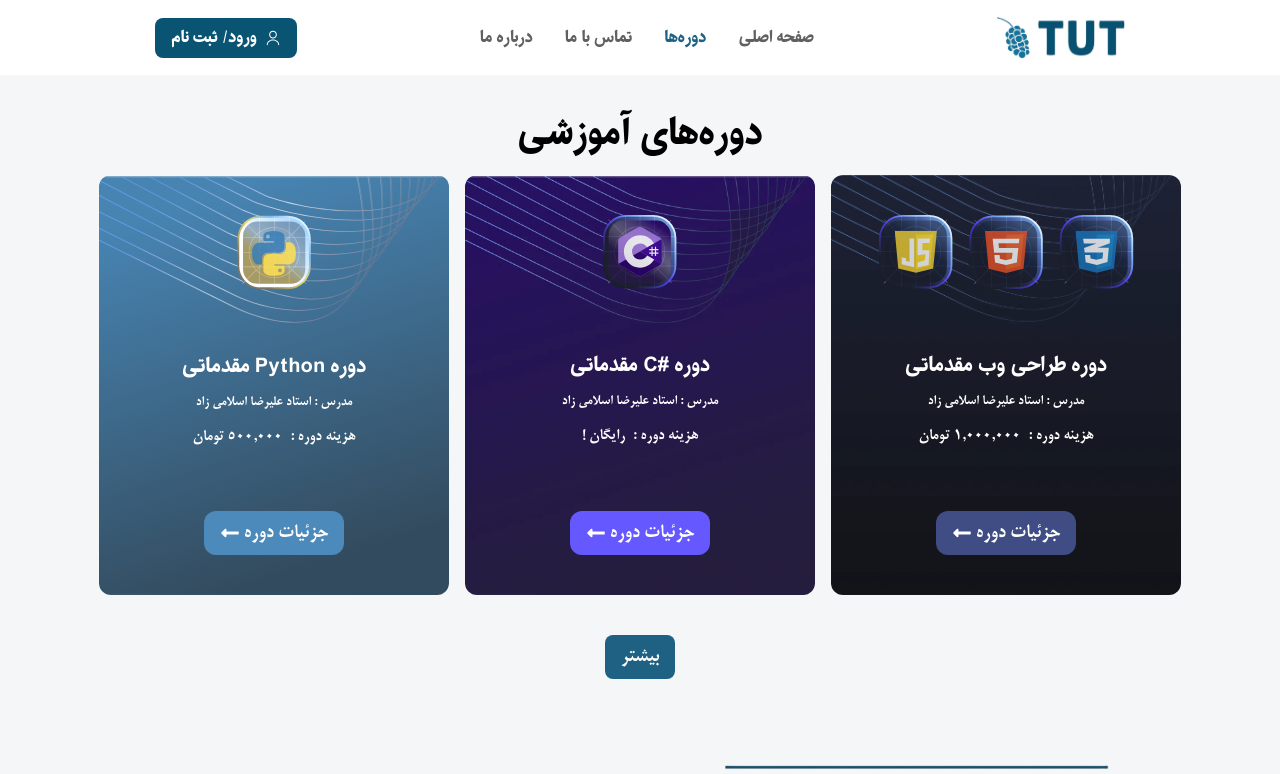
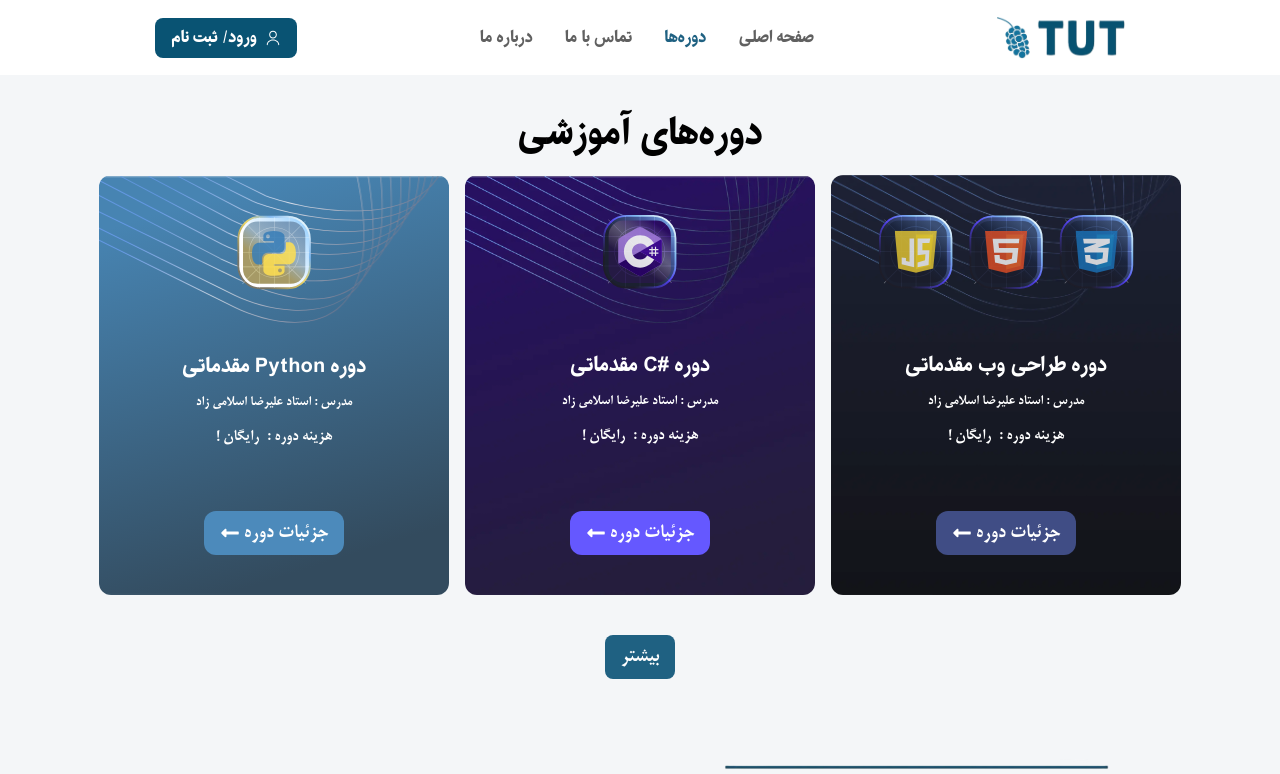
Before and after one commit to kiarashAlizadeh/tut, a React (Create React App) app: page /courses in a window 1280 px wide. Shown: the top 774 px of the page. Built offline with nearby package versions, Linux system fonts and the light colour scheme.

Commit message:
accordion style changed, db updated, link tag replaced with btn for course card

```diff
--- a/src/components/Course.jsx
+++ b/src/components/Course.jsx
@@ -38,13 +38,22 @@ function Course({
             )}
           </span>
         </div>
-        <Link
+        {/* <Link
           style={{ backgroundColor: `#${btnColor}` }}
           className="courseBtn mx-auto flex  w-fit flex-row-reverse items-center gap-x-1 rounded-xl px-4 py-2 text-xl font-bold text-white"
           to={`/course/${id}`}
         >
           <FaLongArrowAltLeft /> جزئیات دوره
-        </Link>
+        </Link> */}
+        <button
+          style={{ backgroundColor: `#${btnColor}` }}
+          className="courseBtn mx-auto flex  w-fit flex-row-reverse items-center gap-x-1 rounded-xl px-4 py-2 text-xl font-bold text-white"
+          onClick={() => {
+            window.location.href = `/course/${id}`
+          }}
+        >
+          <FaLongArrowAltLeft /> جزئیات دوره
+        </button>
       </div>
     </>
   )
--- a/src/components/CourseDetail.jsx
+++ b/src/components/CourseDetail.jsx
@@ -1,4 +1,5 @@
 import courses from "../db"
+import { useState } from "react"
 import { Link } from "react-router-dom"
 
 // material ui
@@ -18,6 +19,7 @@ import { IoTime, IoLocationSharp } from "react-icons/io5"
 import { LiaChalkboardTeacherSolid } from "react-icons/lia"
 import { BsCalendarDateFill } from "react-icons/bs"
 import { PiStudentFill } from "react-icons/pi"
+import { RiFileList3Line } from "react-icons/ri"
 
 function CourseDetail({ id }) {
   const {
@@ -37,6 +39,17 @@ function CourseDetail({ id }) {
     courseDesc,
     courseDetails,
   } = courses.find((course) => course.id === id)
+
+  // accordion style changer
+  const [expanded, setExpanded] = useState(
+    Array(courseDetails.length).fill(false)
+  )
+
+  const handleChange = (panel) => (event, isExpanded) => {
+    const newExpanded = [...expanded]
+    newExpanded[panel] = isExpanded
+    setExpanded(newExpanded)
+  }
 
   return (
     <>
@@ -182,7 +195,7 @@ function CourseDetail({ id }) {
               draggable="false"
             />
 
-            <div className="mt-5 max-w-[800px] rounded-b-lg bg-white px-5 py-5 shadow-lg">
+            <div className="mt-5 max-w-[800px] rounded-lg bg-white px-5 py-5 shadow-lg">
               <h1 className="mb-3 font-IRANKharazmi text-2xl font-black">
                 {title} {level}
               </h1>
@@ -199,28 +212,33 @@ function CourseDetail({ id }) {
               <h2 class="mb-8 text-center font-IRANKharazmi text-3xl font-bold">
                 سرفصل های دوره
               </h2>
-              {courseDetails.map((course) => {
-                return (
-                  <Accordion>
+              {courseDetails.map((course, index) => (
+                <Accordion
+                  key={index}
+                  expanded={expanded[index]}
+                  onChange={handleChange(index)}
+                  className={`${
+                    expanded[index] ? "border-2 border-[#15759eb8]" : ""
+                  }`}
+                >
                   <AccordionSummary
                     expandIcon={<ExpandMoreIcon />}
-                      aria-controls="panel1a-content"
-                      id="panel1a-header"
+                    aria-controls={`panel${index}a-content`}
+                    id={`panel${index}a-header`}
                   >
-                      <div className="font-black lg:text-2xl">
-                        {course.title}
+                    <div className="flex items-center gap-x-2 font-black lg:text-2xl">
+                      <RiFileList3Line /> {course.title}
                     </div>
                   </AccordionSummary>
-                    <AccordionDetails>
-                      <ul class="ml-4 list-inside list-disc">
-                        {course.details.map((detail) => (
-                          <li>{detail}</li>
+                  <AccordionDetails className="border-t-2 border-dashed border-gray-400">
+                    <ul className="ml-4 list-inside list-disc">
+                      {course.details.map((detail, detailIndex) => (
+                        <li key={detailIndex}>{detail}</li>
                       ))}
                     </ul>
                   </AccordionDetails>
                 </Accordion>
-                )
-              })}
+              ))}
             </div>
           </div>
         </div>
@@ -334,7 +352,10 @@ function CourseDetail({ id }) {
           </h2>
 
           {youtubeLinks.map((video, index) => (
-            <div className="mb-10 h-full min-h-[275px] w-full max-w-[560px]  rounded-lg bg-white p-5 px-5 shadow-lg lg:w-[760px] lg:shadow-md">
+            <div
+              key={index}
+              className="mb-10 h-full min-h-[275px] w-full max-w-[560px]  rounded-lg bg-white p-5 px-5 shadow-lg lg:w-[760px] lg:shadow-md"
+            >
               <div className="mb-2 text-xl font-bold">
                 {title} {level} - قسمت {index + 1}:
               </div>
--- a/src/db.js
+++ b/src/db.js
@@ -25,11 +25,12 @@ const courses = [
     courseTime: 23,
     teacher: "دکتر علیرضا اسلامی زاد",
     place: "آنلاین - اسکایپ",
-    date: "1402/12/09",
-    price: "1,000,000",
-    status: "در حال برگزاری",
-    formLink: "https://docs.google.com/forms",
-    courseBtnEnabled: false,
+    date: "1403/01/01",
+    price: 0,
+    status: "در حال ثبت نام",
+    formLink:
+      "https://docs.google.com/forms/d/e/1FAIpQLSdEL33x6YRc1SQb6mLM89bWHeuLqQMSSMs4fHWco8fmEPogDg/viewform?usp=sf_link",
+    courseBtnEnabled: true,
     youtubeLinks: "",
     courseDesc: ` طراحی وبسایت و بخش فرانت‌اند به عنوان یکی از مهمترین جنبه‌های توسعه وب، به طراحی، ساخت و اجرای رابط کاربری یک وبسایت می‌پردازد. HTML، CSS و JavaScript به عنوان سه عنصر اصلی در این فرآیند مطرح هستند.
 
@@ -109,10 +110,10 @@ const courses = [
     courseTime: 10,
     teacher: "دکتر علیرضا اسلامی زاد",
     place: "آنلاین - اسکایپ",
-    date: "1402/12/09",
+    date: "1403/01/01",
     price: 0,
     status: "در حال ثبت نام",
-    formLink: `https://docs.google.com/forms`,
+    formLink: `https://docs.google.com/forms/d/e/1FAIpQLSe1J8ZoX9NJhvTxbkl24rcTo0z8jJsW0RD8L97ah8ET0ZUSyQ/viewform?usp=sf_link`,
     enabled: true,
     youtubeLinks: [
       "https://www.youtube.com/embed/J0FhV3dM80o?si=QF4DIENGreRPdSNq",
@@ -170,11 +171,12 @@ const courses = [
     courseTime: 16,
     teacher: "دکتر علیرضا اسلامی زاد",
     place: "آنلاین - اسکایپ",
-    date: "1402/12/09",
-    price: "500,000",
-    status: "اتمام دوره",
-    formLink: "https://docs.google.com/forms",
-    enabled: false,
+    date: "1403/01/01",
+    price: 0,
+    status: "در حال ثبت نام",
+    formLink:
+      "https://docs.google.com/forms/d/e/1FAIpQLSd2cPRv8q5TWijR7uOlJvNANmd8omFt1rhNeEiKjmWAjaiUUg/viewform?usp=sf_link",
+    enabled: true,
     youtubeLinks: [
       "https://www.youtube.com/embed/oxXAb8IikHM?si=qGiSIRtW39bxmcd8",
       "https://www.youtube.com/embed/oxXAb8IikHM?si=xeQXYcHmMyPO2UHu",
```
Lines whose indentation alone changed are shown as unchanged.
